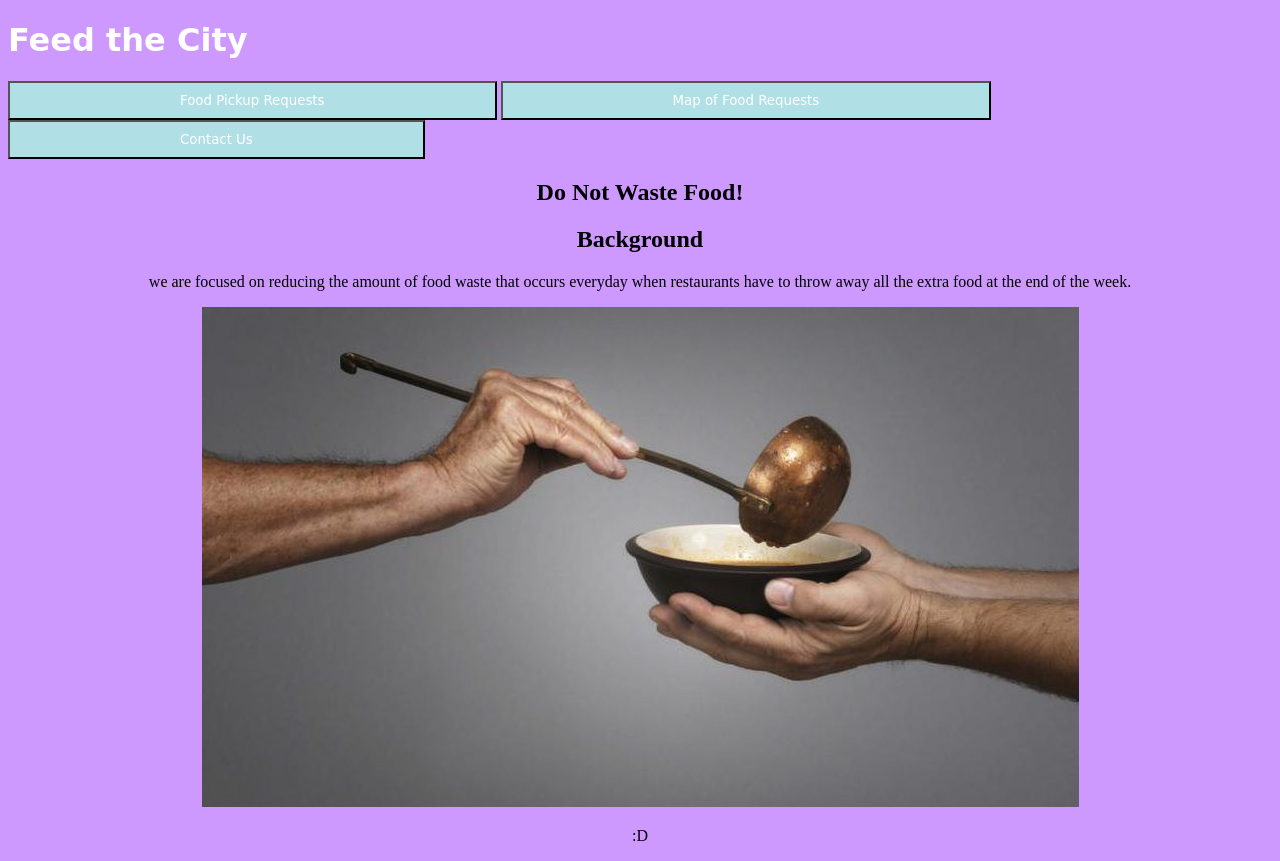
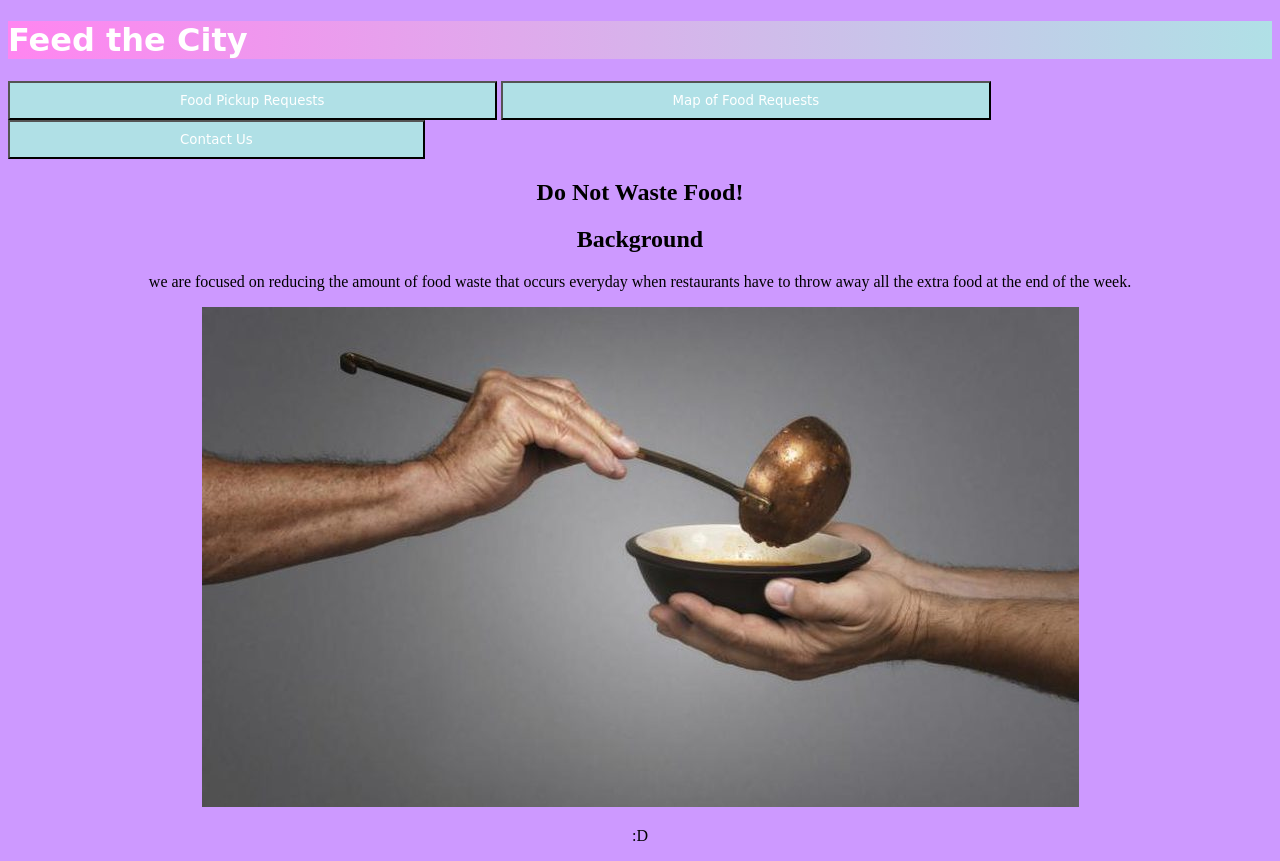
Before and after one commit to sky121/pie, a plain HTML site: page index.html in a window 1280 px wide. Drawn offline with Linux system fonts and the light colour scheme.

Commit message:
Update index.html

```diff
--- a/index.html
+++ b/index.html
@@ -20,7 +20,7 @@
             }
             header, footer {
 
-                background: linear-gradient(-90deg, powderblue, FF85F0);
+                background: linear-gradient(-90deg, powderblue, #FF85F0);
                 font-family: cursive;
                 color: white;
                 font-size:10 px;
```
